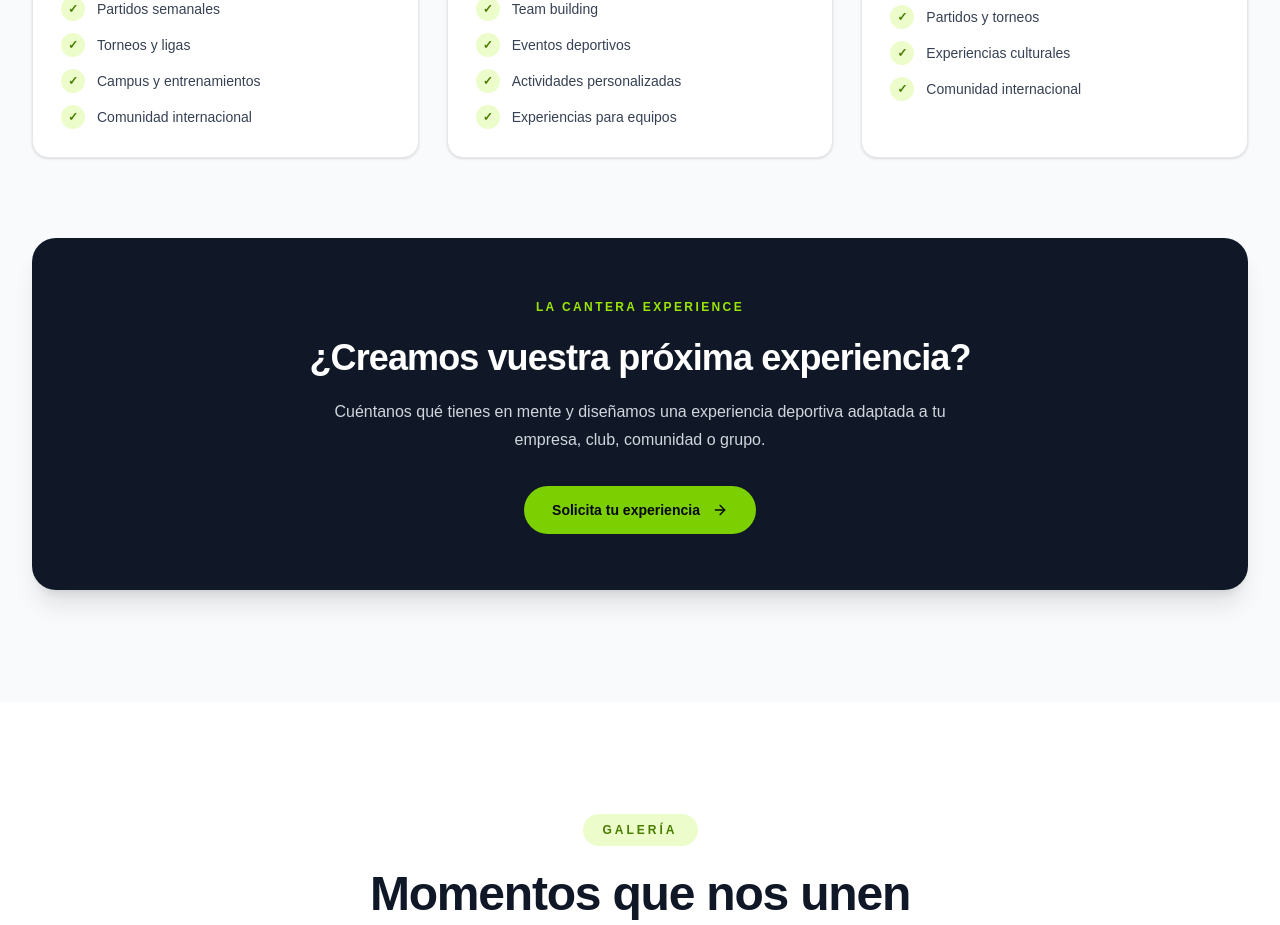
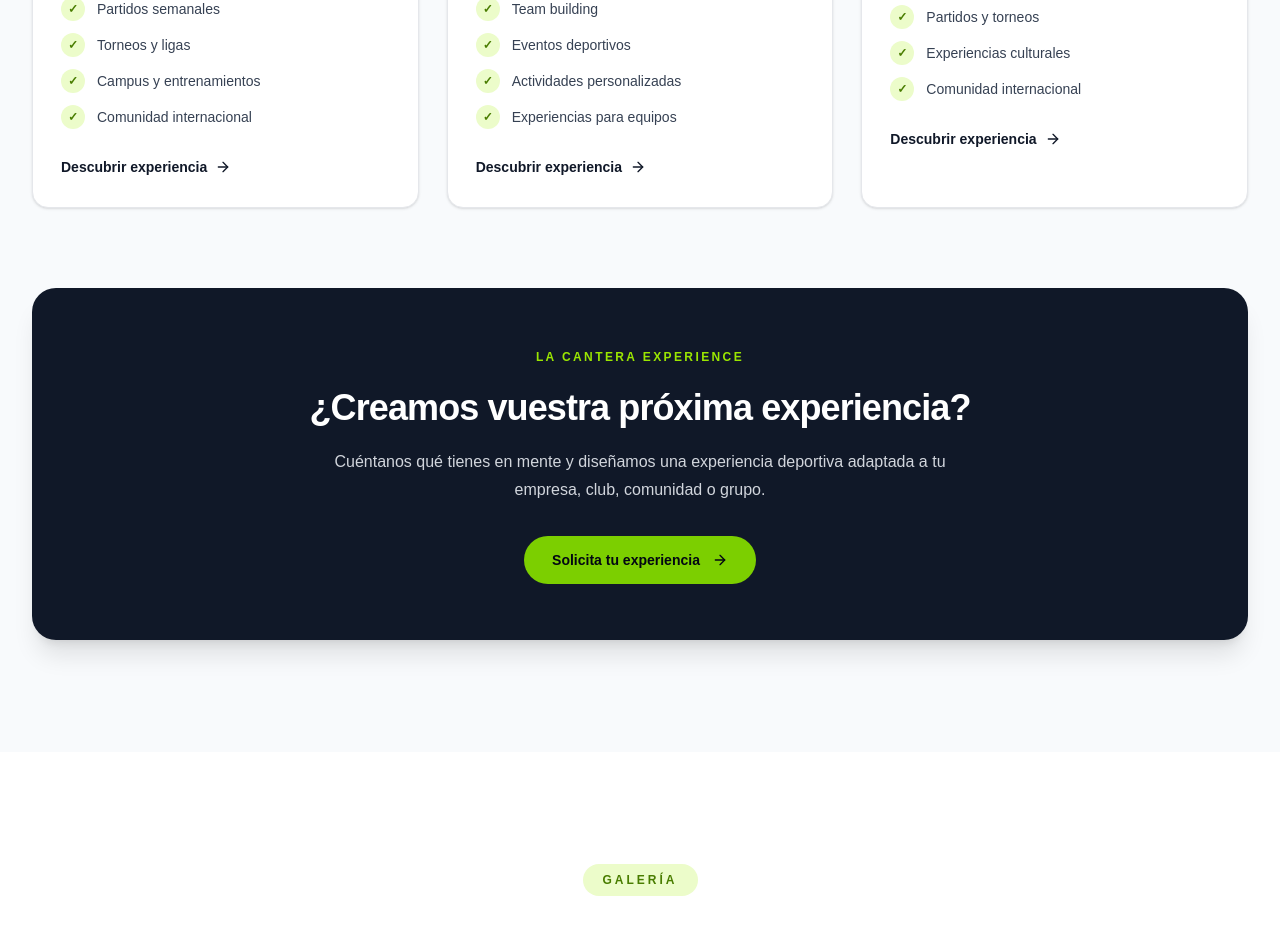
Before and after one commit to lacanteraexperience/lacanteraexperience1, a Next.js app: page / in a window 1280 px wide. Shown: the part 3840-4765 px from the top of the page. Built offline with nearby package versions, Linux system fonts and the light colour scheme; no server answers.

Commit message:
Link experience discovery to contact

```diff
--- a/components/Experiences.tsx
+++ b/components/Experiences.tsx
@@ -1,3 +1,5 @@
+import { ArrowRight } from "lucide-react";
+
 type ExperienceBlockProps = {
   badge: string;
   title: string;
@@ -64,6 +66,14 @@ function ExperienceBlock({
           ))}
 
         </div>
+
+        <a
+          href="/#contacto"
+          className="mt-7 inline-flex items-center gap-2 text-sm font-semibold text-gray-900 transition-colors duration-300 hover:text-lime-700"
+        >
+          <span>Descubrir experiencia</span>
+          <ArrowRight className="h-4 w-4" />
+        </a>
 
       </div>
     </article>
@@ -186,4 +196,3 @@ export default function Experiences() {
     </section>
   );
 }
-import { ArrowRight } from "lucide-react";
```
